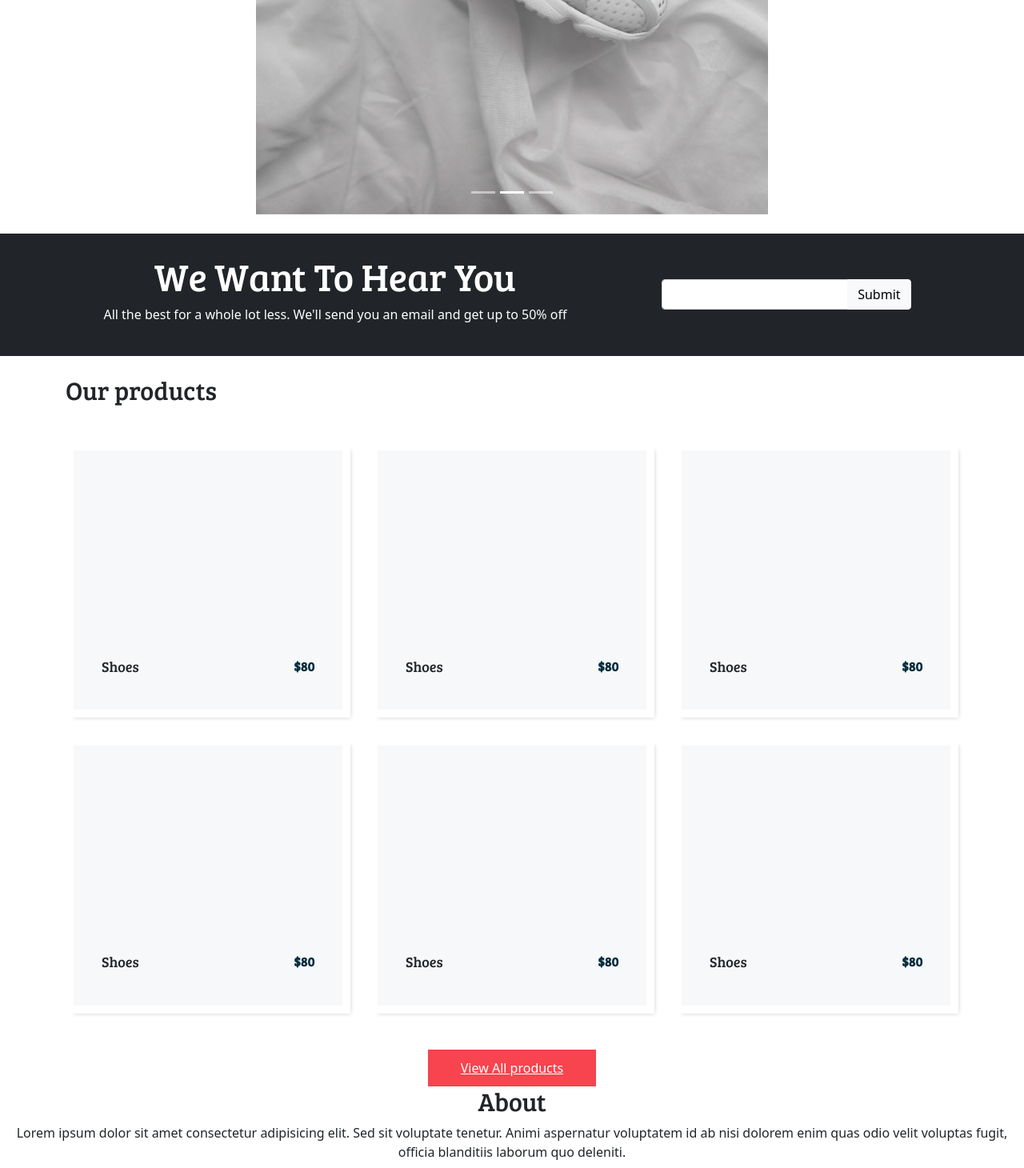
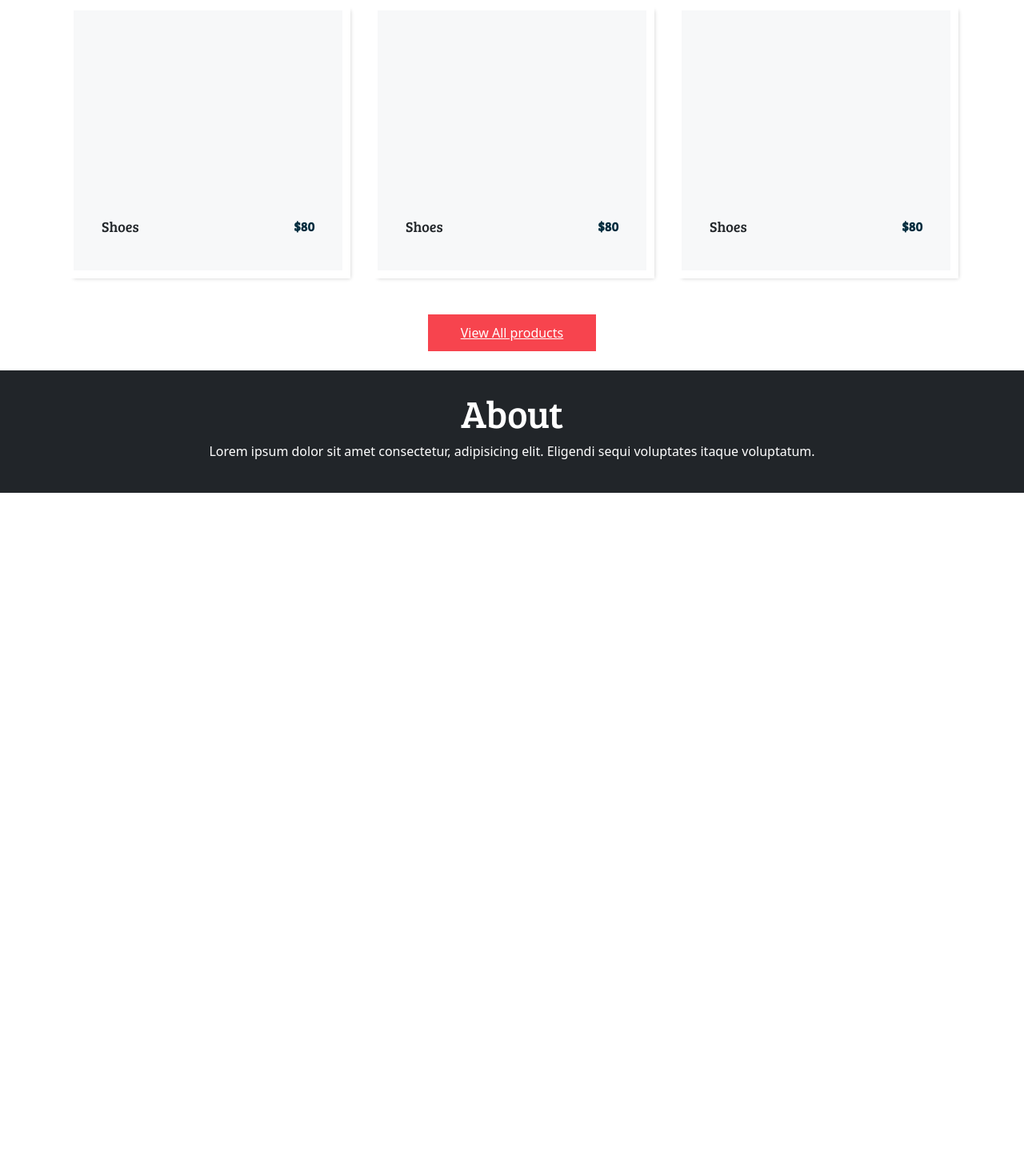
Before and after one commit to Loisjersong/E-commerce, a plain HTML site: page index.html in a window 1280 px wide. Shown: the part 1700-3160 px from the top of the page at 80% size. After the commit the page ends 2316 px from the top, so only its background shows below. Drawn offline with Linux system fonts and the light colour scheme; files whose address does not match are found by name.

Commit message:
fixed about section

```diff
--- a/assets/css/style.css
+++ b/assets/css/style.css
@@ -479,24 +479,10 @@ main .item img {
     color: #f7444e;
 }
 
-/* .product-section {
-    width: 100vw;
-    height: 100vh;
-}
-
-.product-section .right-product{
-
-}
-
-.product-section .right-product img {
-    height: fit-content;
-    width: 100px;
-} */
-
 /* ------------------------------
-# !st Section
+# We Want To Hear YouSection
 ------------------------------ */
-.first-section {
+.hear-you-section {
     text-align: center;
     color: white;
 }
@@ -505,6 +491,7 @@ main .item img {
 ------------------------------ */
 .about {
     text-align: center;
+    color: white;
 }
 
 /* ------------------------------
--- a/index.html
+++ b/index.html
@@ -101,7 +101,8 @@
         </div>
     </section><!------- End Shop With Us Section ------->
 
-    <main class="container justify-content-center">
+    <!------- Featured Section------->
+    <!-- <main class="container justify-content-center">
         <h2 class="display-5">Featured Products</h2>
 
         <div id="carouselExampleIndicators" class="carousel slide" data-bs-ride="carousel">
@@ -132,10 +133,11 @@
                 <span class="visually-hidden">Next</span>
             </button>
         </div>
-    </main>
+    </main> -->
+    <!-- End Featured Section-->
 
-
-    <section class="container-fluid first-section bg-dark py-4 my-4">
+    <!------- We want to hear you section------->
+    <section class="container-fluid hear-you-section bg-dark py-4 my-4">
         <div class="row  justify-content-center">
             <div class="col-auto" data-aos="fade-right" data-aos-delay="100">
                 <h2 class="display-5">We Want To Hear You</h2>
@@ -153,7 +155,7 @@
         <div>
         </div>
     </section>
-    <!---->
+    <!-- End of section-->
 
     <!------- product section ------->
     <section class="product_section layout_padding">
@@ -278,14 +280,16 @@
     </section>
     <!-- end product section -->
 
-    <section class="about">
-        <h2>About</h2>
-        <p>Lorem ipsum dolor sit amet consectetur adipisicing elit. Sed sit voluptate tenetur. Animi aspernatur voluptatem id ab nisi dolorem enim
-            quas odio velit voluptas fugit, officia blanditiis laborum quo deleniti.</p>
+    <!-- About Section-->
+    <section class="about bg-dark py-4 mt-4">
+        <div data-aos="zoom-in" data-aos-delay="100">
+            <h2 class="display-5">About</h2>
+            <p>Lorem ipsum dolor sit amet consectetur, adipisicing elit. Eligendi sequi voluptates itaque voluptatum.</p>
+        </div>
     </section>
+    <!-- End About Section-->
 
     <footer>
-
     </footer>
 
 
```
Also changed, not shown: assets/images/color_pallete.png (added). Lines whose indentation alone changed are shown as unchanged.
